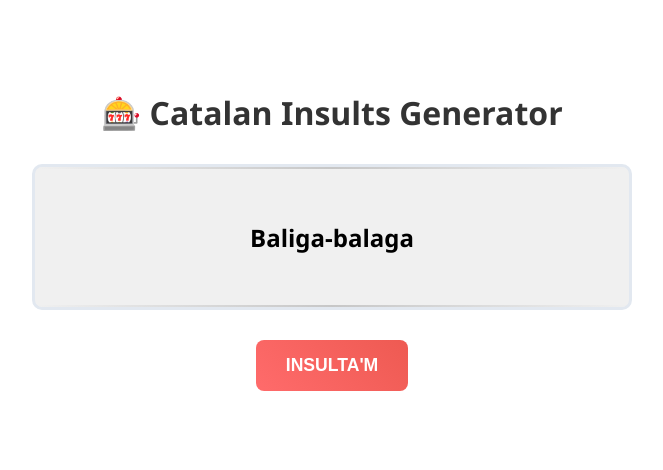
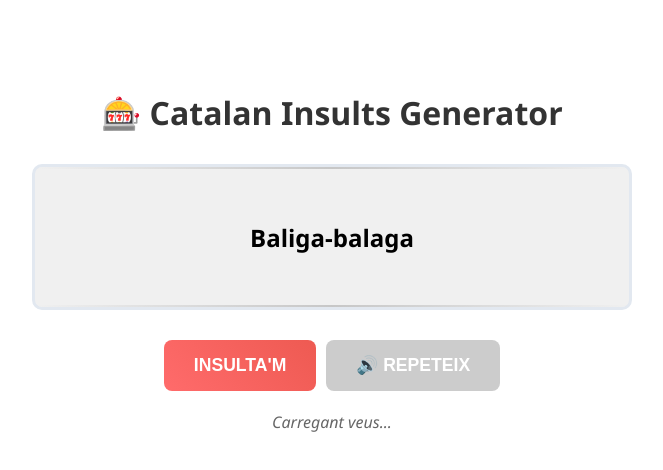
Before and after one commit to amarinite/catalan-insults, a SvelteKit app: page / in a window 1280 px wide. Shown: the top 470 px of the page, without its empty margins (308-971 px from the left). Built offline with nearby package versions, Linux system fonts and the light colour scheme.

Commit message:
text to speech

```diff
--- a/src/routes/+page.svelte
+++ b/src/routes/+page.svelte
@@ -5,13 +5,46 @@
 	let currentSentence = 'Baliga-balaga';
 	let isSpinning = false;
 	let wordsQueue = [];
+
+	let voicesLoading = true;
+	let voices = [];
+	let selectedVoiceIndex = 0;
+
+	speechSynthesis.addEventListener('voiceschanged', () => {
+		voicesLoading = false;
+		voices = speechSynthesis.getVoices();
+		const catalanVoiceIndex = voices.findIndex(
+			(voice) => voice.lang.startsWith('ca') || voice.lang.includes('cat')
+		);
+		if (catalanVoiceIndex !== -1) {
+			selectedVoiceIndex = catalanVoiceIndex;
+		}
+	});
+
+	$: selectedVoice = voices[selectedVoiceIndex];
+
+	function speakText(text) {
+		if (voices.length === 0) return;
+
+		speechSynthesis.cancel();
+
+		const utterance = new SpeechSynthesisUtterance(text);
+		if (selectedVoice) {
+			utterance.voice = selectedVoice;
+		}
+		utterance.rate = 0.9;
+		utterance.pitch = 1.1;
+
+		speechSynthesis.speak(utterance);
+	}
+
 	function generateSentence() {
 		if (isSpinning) return;
 
 		isSpinning = true;
 		wordsQueue = [];
+
 		const totalWords = 8;
-
 		for (let i = 0; i < totalWords; i++) {
 			wordsQueue.push(insults[Math.floor(Math.random() * insults.length)]);
 		}
@@ -36,20 +69,24 @@
 				setTimeout(slideNext, speed);
 			} else {
 				isSpinning = false;
-
 				confetti({
 					particleCount: 100,
 					spread: 70,
 					origin: { y: 0.6 }
 				});
+				setTimeout(() => {
+					speakText(currentSentence);
+				}, 500);
 			}
 		};
+
 		slideNext();
 	}
 </script>
 
 <main>
 	<h1>🎰 Catalan Insults Generator</h1>
+
 	<div class="slot-container">
 		<div class="sentence-display" class:spinning={isSpinning}>
 			<div class="word-slide" class:sliding={isSpinning}>
@@ -57,11 +94,35 @@
 			</div>
 		</div>
 	</div>
+
 	<div class="button-container">
 		<button on:click={generateSentence} disabled={isSpinning}>
 			{isSpinning ? '🎰 Carregant...' : "Insulta'm"}
 		</button>
+
+		<button
+			on:click={() => speakText(currentSentence)}
+			disabled={voicesLoading || isSpinning}
+			class="speak-button"
+		>
+			🔊 Repeteix
+		</button>
 	</div>
+
+	{#if voicesLoading}
+		<div class="voice-loading">Carregant veus...</div>
+	{:else}
+		<div class="voice-selector">
+			<label for="voice-select">Selecciona la veu:</label>
+			<select id="voice-select" bind:value={selectedVoiceIndex}>
+				{#each voices as voice, index}
+					<option value={index}>
+						{voice.name} ({voice.lang})
+					</option>
+				{/each}
+			</select>
+		</div>
+	{/if}
 </main>
 
 <style>
@@ -133,6 +194,7 @@
 		gap: 10px;
 		justify-content: center;
 		flex-wrap: wrap;
+		margin-bottom: 20px;
 	}
 
 	button {
@@ -149,6 +211,15 @@
 		text-transform: uppercase;
 	}
 
+	.speak-button {
+		background: linear-gradient(45deg, #4caf50, #45a049);
+		min-width: 130px;
+	}
+
+	.speak-button:hover:not(:disabled) {
+		background: linear-gradient(45deg, #45a049, #3d8b40);
+	}
+
 	button:hover:not(:disabled) {
 		background: linear-gradient(45deg, #ee5a52, #dc4545);
 		transform: translateY(-2px);
@@ -160,6 +231,45 @@
 		cursor: not-allowed;
 		transform: none;
 		box-shadow: none;
+	}
+
+	.voice-loading {
+		color: #666;
+		font-style: italic;
+		margin-top: 20px;
+	}
+
+	.voice-selector {
+		margin-top: 20px;
+		padding: 15px;
+		background: #f8f9fa;
+		border-radius: 8px;
+		border: 1px solid #e9ecef;
+	}
+
+	.voice-selector label {
+		display: block;
+		margin-bottom: 8px;
+		font-weight: bold;
+		color: #333;
+	}
+
+	select {
+		width: 100%;
+		max-width: 400px;
+		padding: 10px;
+		font-size: 1em;
+		border: 2px solid #ddd;
+		border-radius: 6px;
+		background: white;
+		cursor: pointer;
+		transition: border-color 0.2s ease;
+	}
+
+	select:focus {
+		outline: none;
+		border-color: #ff6b6b;
+		box-shadow: 0 0 5px rgba(255, 107, 107, 0.3);
 	}
 
 	.sentence-display::before {
```
